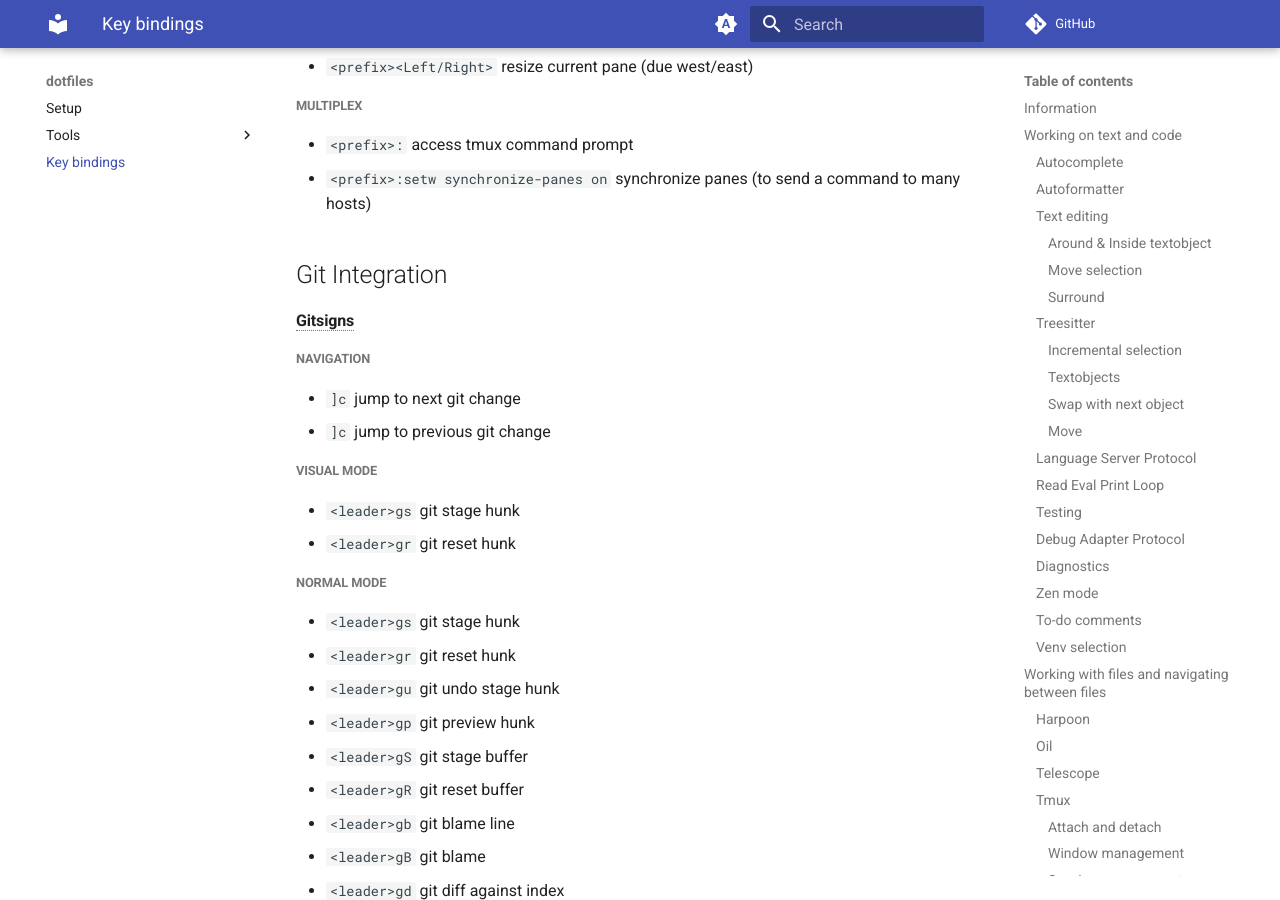
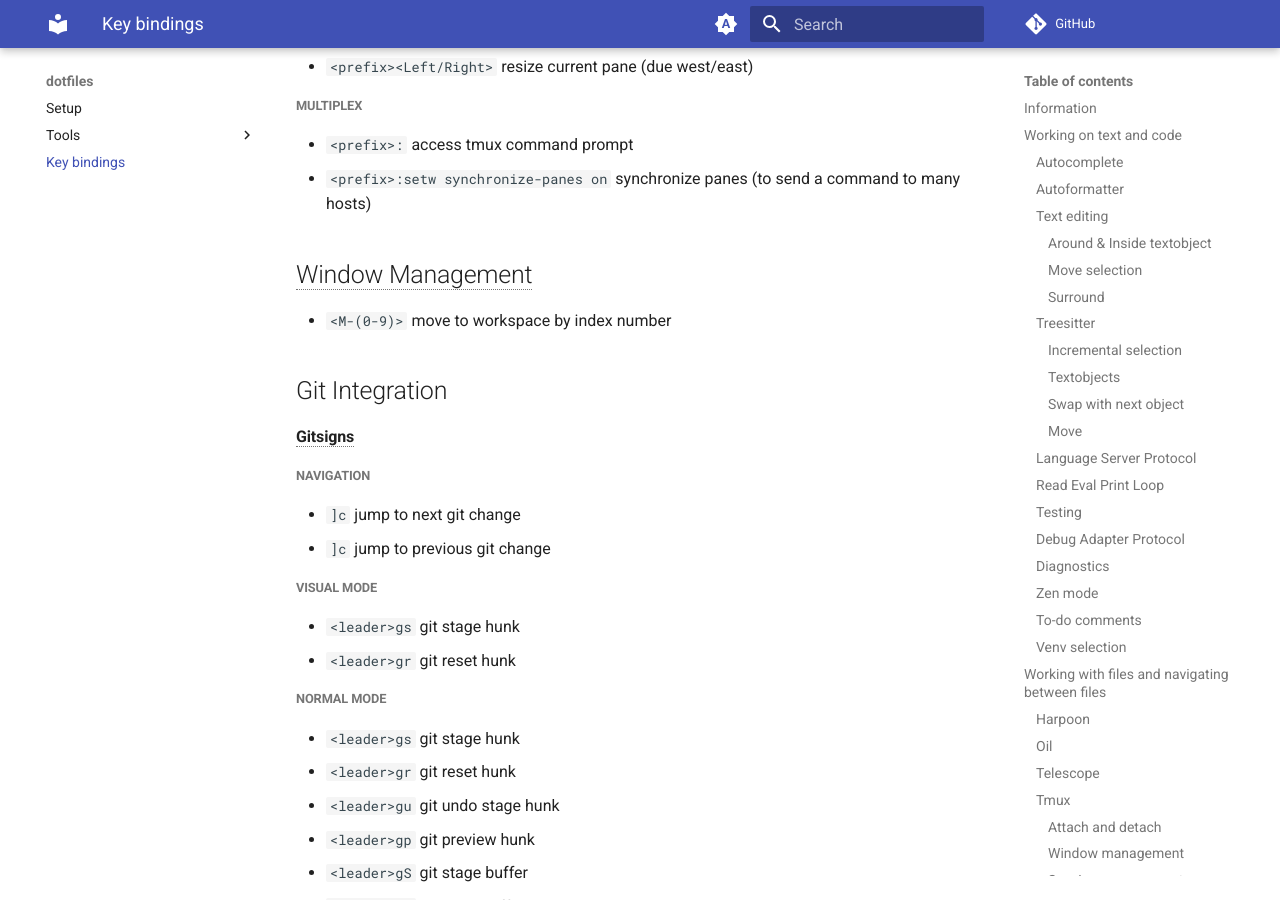
Before and after one commit to HieuDao-code/dotfiles, an MkDocs documentation site: the page built from docs/key_binding.md, in a window 1280 px wide and 900 px high, scrolled down 6538 px. Built offline with MkDocs 1.6.1 and Material for MkDocs 9.7.7, drawn with Linux system fonts in a browser that asks for light colours; comment, search, counter and statistics services are not loaded.

Commit message:
Update key_binding.md

```diff
--- a/docs/key_binding.md
+++ b/docs/key_binding.md
@@ -245,6 +245,10 @@ Move selection in visual mode or current line
 - `<prefix>:` access tmux command prompt
 - `<prefix>:setw synchronize-panes on` synchronize panes (to send a command to many hosts)
 
+## <abbr title="i3 (or Aerospace for MacOS)">Window Management</abbr>
+
+- `<M-(0-9)>` move to workspace by index number
+
 ## Git Integration
 
 #### <abbr title="gitsigns.nvim">Gitsigns</abbr>
```
